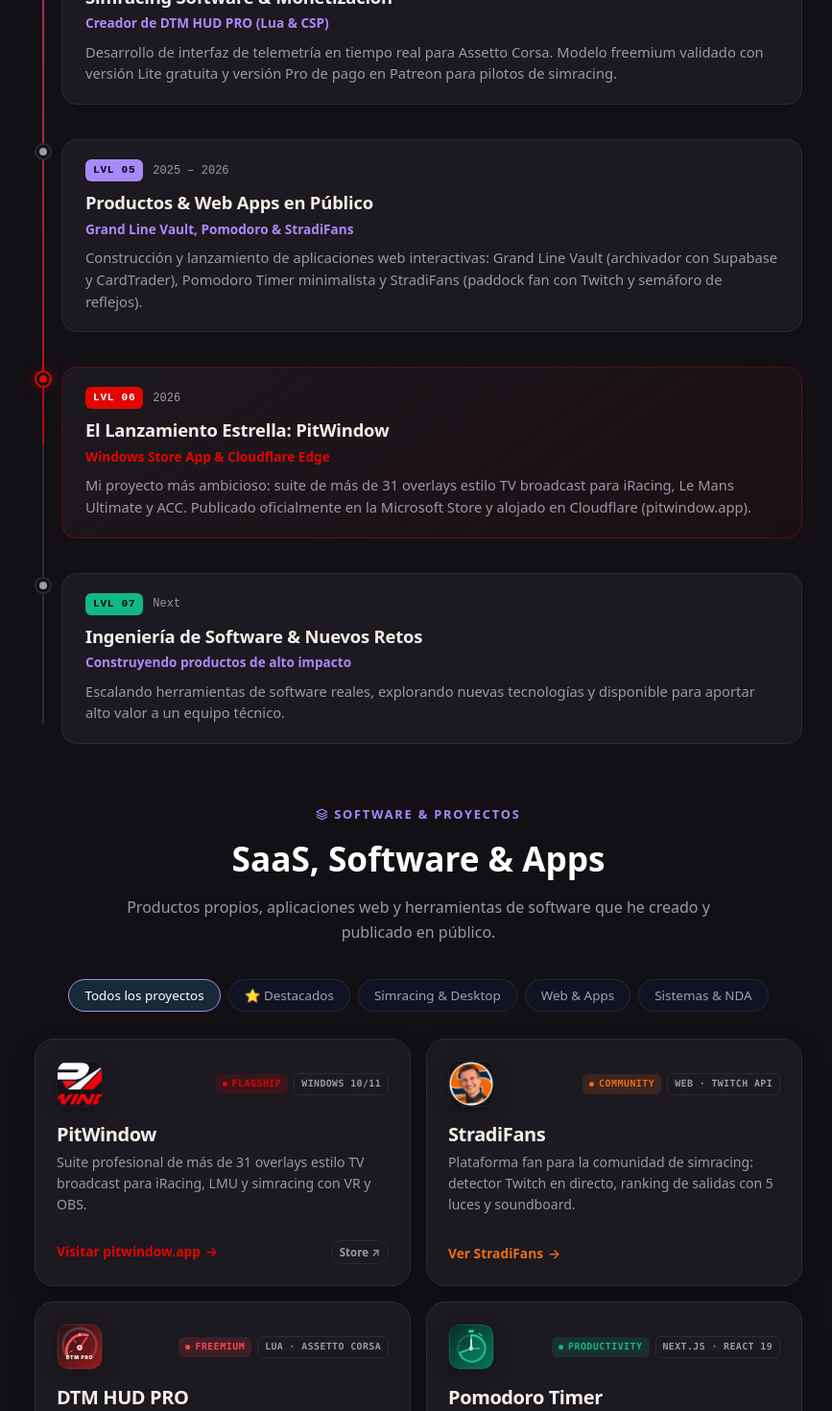
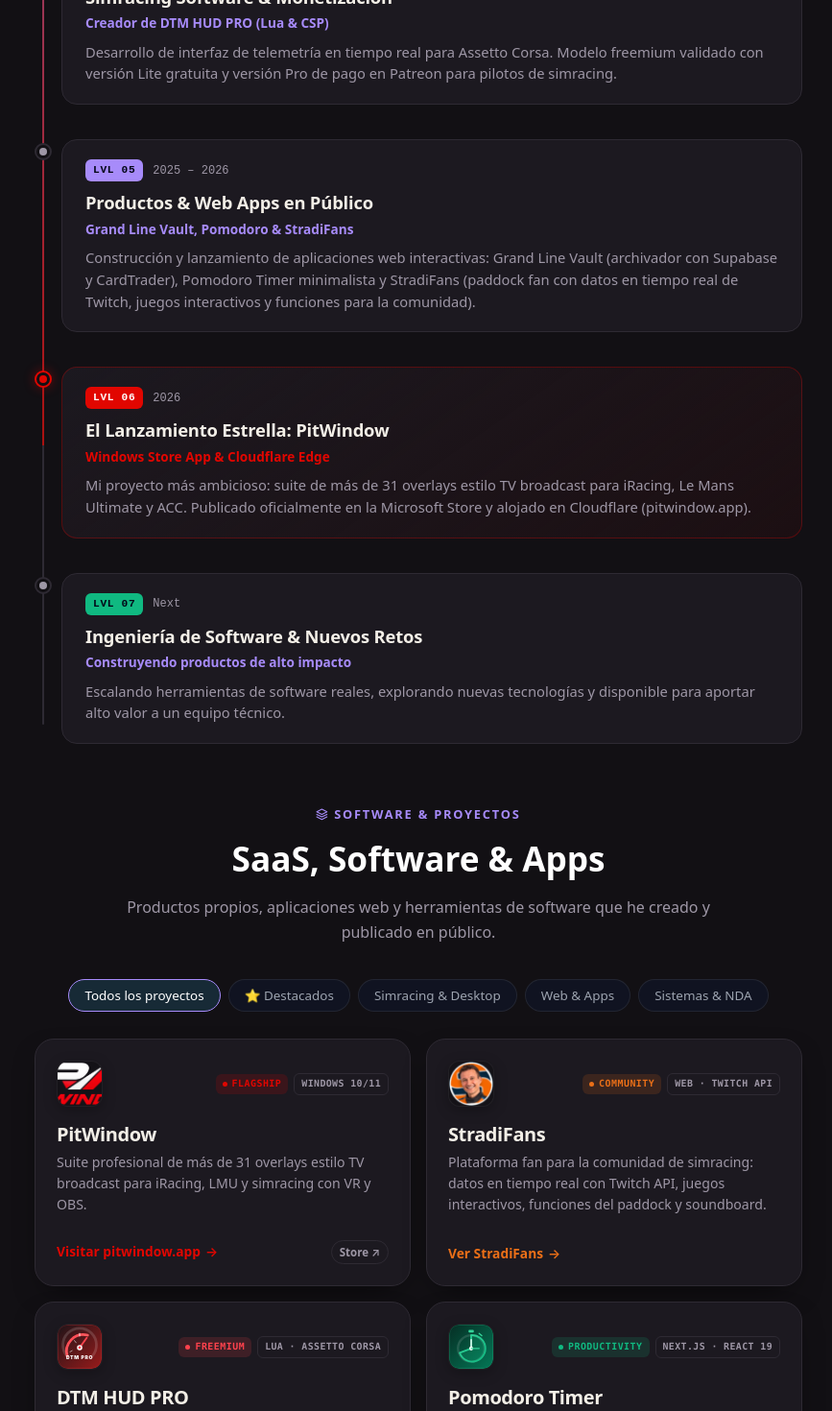
Before and after one commit to KillianTR/Portfolio, a React (Vite) app: page / in a window 1280 px wide. Shown: the part 1826-3296 px from the top of the page at 96% size, without its empty margins (204-1071 px from the left). Built offline with nearby package versions, Linux system fonts and the light colour scheme; no server answers.

Commit message:
feat(stradifans): highlight real-time data, interactive games, and community features

```diff
--- a/src/components/Projects.jsx
+++ b/src/components/Projects.jsx
@@ -61,8 +61,8 @@ const softwareProducts = [
     },
     platformBadge: "Web · Twitch API",
     description: {
-      es: "Plataforma fan para la comunidad de simracing: detector Twitch en directo, ranking de salidas con 5 luces y soundboard.",
-      ca: "Plataforma fan per a la comunitat de simracing: detector Twitch en directe, rànquing de sortides amb 5 llums i soundboard.",
+      es: "Plataforma fan para la comunidad de simracing: datos en tiempo real con Twitch API, juegos interactivos, funciones del paddock y soundboard.",
+      ca: "Plataforma fan per a la comunitat de simracing: dades en temps real amb Twitch API, jocs interactius, funcions del paddock i soundboard.",
     },
     logo: "/stradifans-favicon.png",
     demoUrl: "https://stradifans.vercel.app",
--- a/src/translations/translations.js
+++ b/src/translations/translations.js
@@ -66,7 +66,7 @@ export const translations = {
           year: "2025 – 2026",
           title: "Productos & Web Apps en Público",
           role: "Grand Line Vault, Pomodoro & StradiFans",
-          desc: "Construcción y lanzamiento de aplicaciones web interactivas: Grand Line Vault (archivador con Supabase y CardTrader), Pomodoro Timer minimalista y StradiFans (paddock fan con Twitch y semáforo de reflejos).",
+          desc: "Construcción y lanzamiento de aplicaciones web interactivas: Grand Line Vault (archivador con Supabase y CardTrader), Pomodoro Timer minimalista y StradiFans (paddock fan con datos en tiempo real de Twitch, juegos interactivos y funciones para la comunidad).",
         },
         {
           lvl: "Lvl 06",
@@ -260,7 +260,7 @@ export const translations = {
           year: "2025 – 2026",
           title: "Productes & Web Apps en Públic",
           role: "Grand Line Vault, Pomodoro & StradiFans",
-          desc: "Construcció i llançament d'aplicacions web interactives: Grand Line Vault (arxivador amb Supabase i CardTrader), Pomodoro Timer minimalista i StradiFans (paddock fan amb Twitch i semàfor de reflexos).",
+          desc: "Construcció i llançament d'aplicacions web interactives: Grand Line Vault (arxivador amb Supabase i CardTrader), Pomodoro Timer minimalista i StradiFans (paddock fan amb dades en temps real de Twitch, jocs interactius i funcions per a la comunitat).",
         },
         {
           lvl: "Lvl 06",
```
